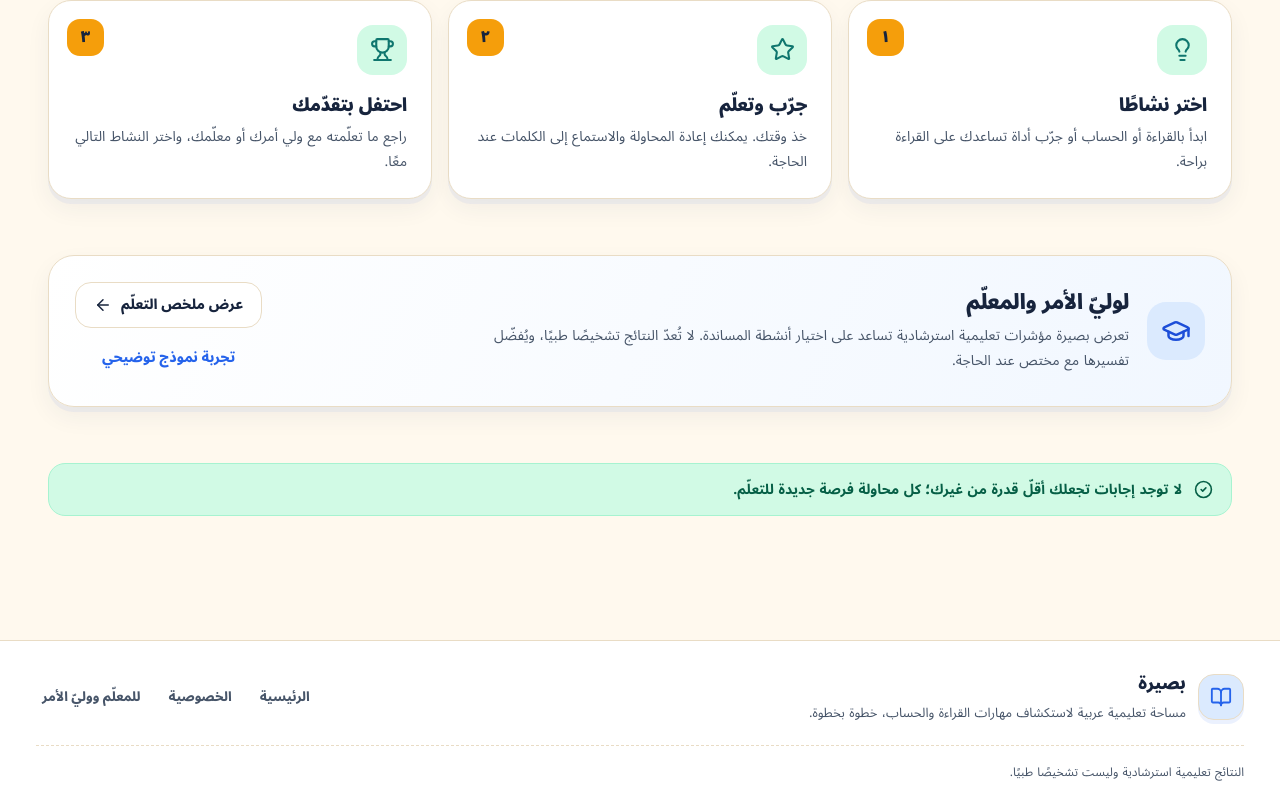
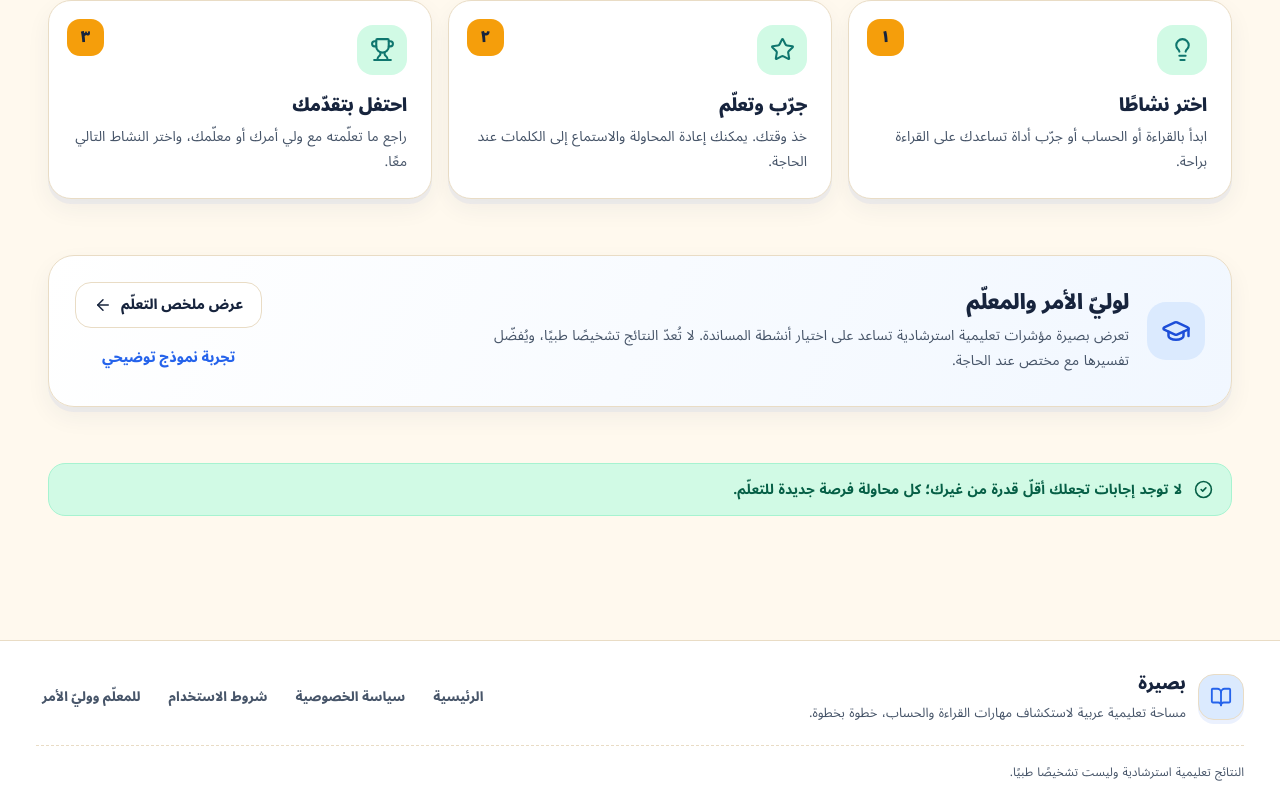
Before and after one commit to DeshaDev/De1, a React (Vite) app: page / in a window 1280 px wide. Shown: the part 1958-2770 px from the top of the page. Built offline with nearby package versions, Linux system fonts and the light colour scheme.

Commit message:
feat(legal): connect terms page and privacy navigation

```diff
--- a/src/App.tsx
+++ b/src/App.tsx
@@ -39,6 +39,7 @@ import { AdaptiveReaderView } from './components/AdaptiveReaderView';
 import RemediationGymView from './components/RemediationGymView';
 import { ClinicalAlgorithmsView } from './components/ClinicalAlgorithmsView';
 import { PrivacyPolicyView } from './components/PrivacyPolicyView';
+import { TermsOfUseView } from './components/TermsOfUseView';
 import { HomeLandingView, AppTabId } from './components/HomeLandingView';
 import {
   DyslexiaComfortBar,
@@ -1611,6 +1612,7 @@ export default function App() {
           <ClinicalAlgorithmsView />
         )}
         {activeTab === 'privacy' && <PrivacyPolicyView />}
+        {activeTab === 'terms' && <TermsOfUseView />}
         </div>
       </main>
 
@@ -1625,7 +1627,8 @@ export default function App() {
           </div>
           <nav className="baseera-footer-links" aria-label="روابط إضافية">
             <button type="button" onClick={() => setActiveTab('home')}>الرئيسية</button>
-            <button type="button" onClick={() => setActiveTab('privacy')}>الخصوصية</button>
+            <button type="button" onClick={() => setActiveTab('privacy')}>سياسة الخصوصية</button>
+            <button type="button" onClick={() => setActiveTab('terms')}>شروط الاستخدام</button>
             <button type="button" onClick={() => setActiveTab('dashboard')}>للمعلّم ووليّ الأمر</button>
           </nav>
           <p className="baseera-footer-note">النتائج تعليمية استرشادية وليست تشخيصًا طبيًا.</p>
```
